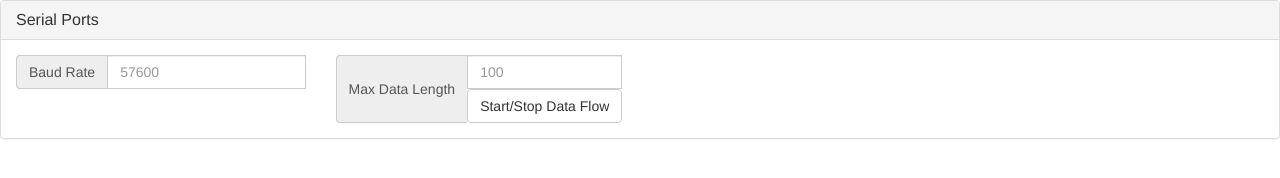
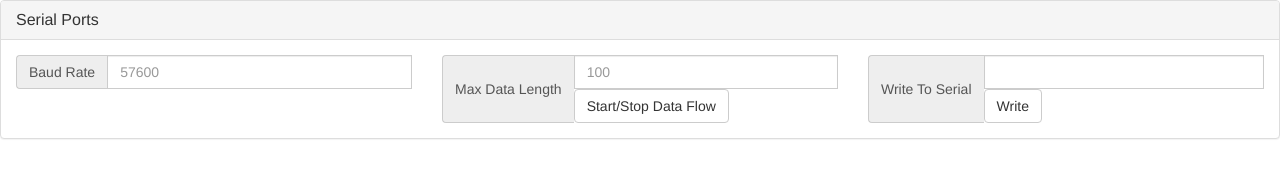
Before and after one commit to DFRobot/DFSerialChart, a website: page index.html in a window 1280 px wide. Drawn offline with nearby package versions, Linux system fonts and the light colour scheme; no server answers.

Commit message:
added write function

```diff
--- a/drawCanvas.js
+++ b/drawCanvas.js
@@ -133,6 +133,10 @@
         maxLength = length;
       }
 
+      function writeToSerial(data){
+        $.get(serverURL + "write/" + encodeURI(data));
+      }
+
       // default action here
       startRead();
 
--- a/index.html
+++ b/index.html
@@ -21,7 +21,7 @@
       <div class="panel-body">
 
         <div class="row">
-          <div class="col-lg-3">
+          <div class="col-lg-4">
             <div class="input-group">
               <span class="input-group-addon">Baud Rate</span>
               <input type="text" class="form-control" placeholder="57600" aria-describedby="basic-addon1" id="baudrate"></input>
@@ -30,7 +30,7 @@
             </div>
           </div>
 
-          <div class="col-md-2">
+          <div class="col-lg-4">
             <div class="input-group">
               <span class="input-group-addon">Max Data Length</span>
               <input
@@ -40,9 +40,18 @@
                 aria-describedby="basic-addon1"
                 id="maxlength"
                 onchange="changeMaxLength($(this).val()||$(this).attr('placeholder'))"></input>
+              <button type="button" class="btn btn-default" onclick="toggleUpdate()">Start/Stop Data Flow</button>
+
+            </div>
+          </div>
+
+          <div class="col-lg-4">
+            <div class="input-group">
+              <span class="input-group-addon">Write To Serial</span>
+              <input type="text" class="form-control" aria-describedby="basic-addon1" id="dataToWrite"></input>
 
               <div class="input-group">
-                <button type="button" class="btn btn-default" onclick="toggleUpdate()">Start/Stop Data Flow</button>
+                <button type="button" class="btn btn-default" onclick="writeToSerial($('#dataToWrite').val())">Write</button>
               </div>
             </div>
           </div>
```
